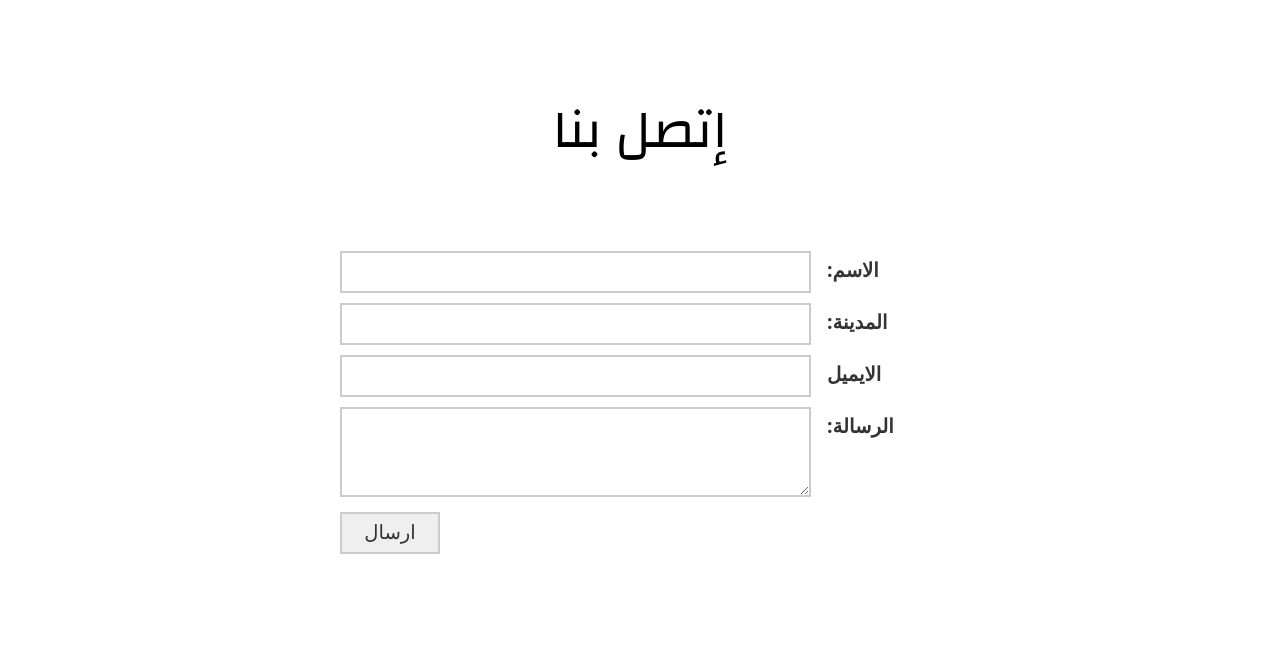
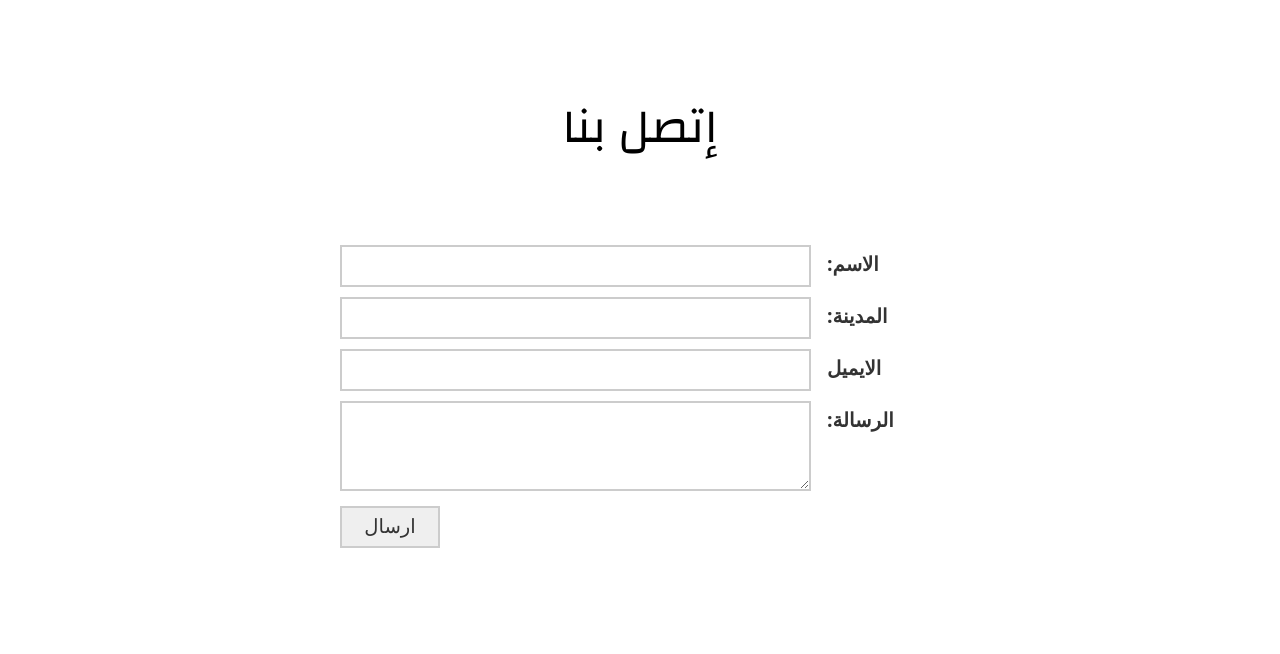
Before and after one commit to mohamedsadeg/mohamedsadeg.github.io, a plain HTML site: page ntsc/contact.html in a window 1280 px wide. Shown: the part 146-800 px from the top of the page. Drawn offline with nearby package versions, Linux system fonts and the light colour scheme; some packages are replaced by stand-ins of ours.

Commit message:
Update main.css

```diff
--- a/ntsc/css/main.css
+++ b/ntsc/css/main.css
@@ -374,7 +374,7 @@ nav.nav ul li a {
 
 .main-text h1 {
     color: #fff;
-    font-size: 54px;
+    font-size: 48px;
     margin-bottom: 53px;
 }
 
```
